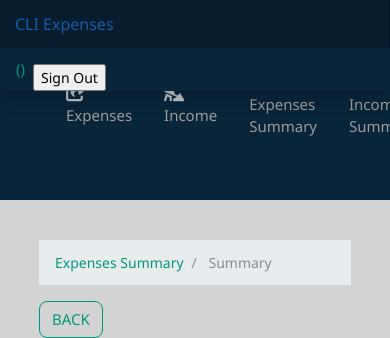
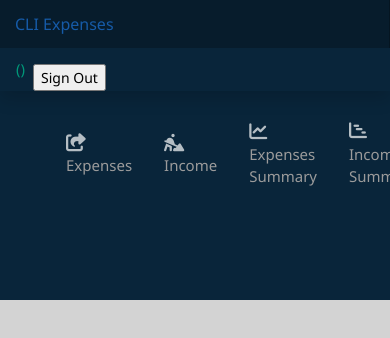
Before and after one commit to DenysRudenko/Project4-CLI-Expenses, a Django app: page /exstats in a window 390 px wide; the page is wider, and only the part inside the window is pictured. Shown: the top 338 px of that part. Run offline with Django 4.2, Linux system fonts and the light colour scheme; data that the repository does not hold is empty; some libraries are stand-ins or nearby versions.

Commit message:
Added a height for navbar

```diff
--- a/django_todo/static/css/dashboard.css
+++ b/django_todo/static/css/dashboard.css
@@ -140,7 +140,7 @@ body {
 }
 
 @media (max-width: 575px){
-  .navbar-nav .px-3 {
-    margin-bottom: 30px;
+  #navbar {
+    height: 300px;
   }
 }
```
